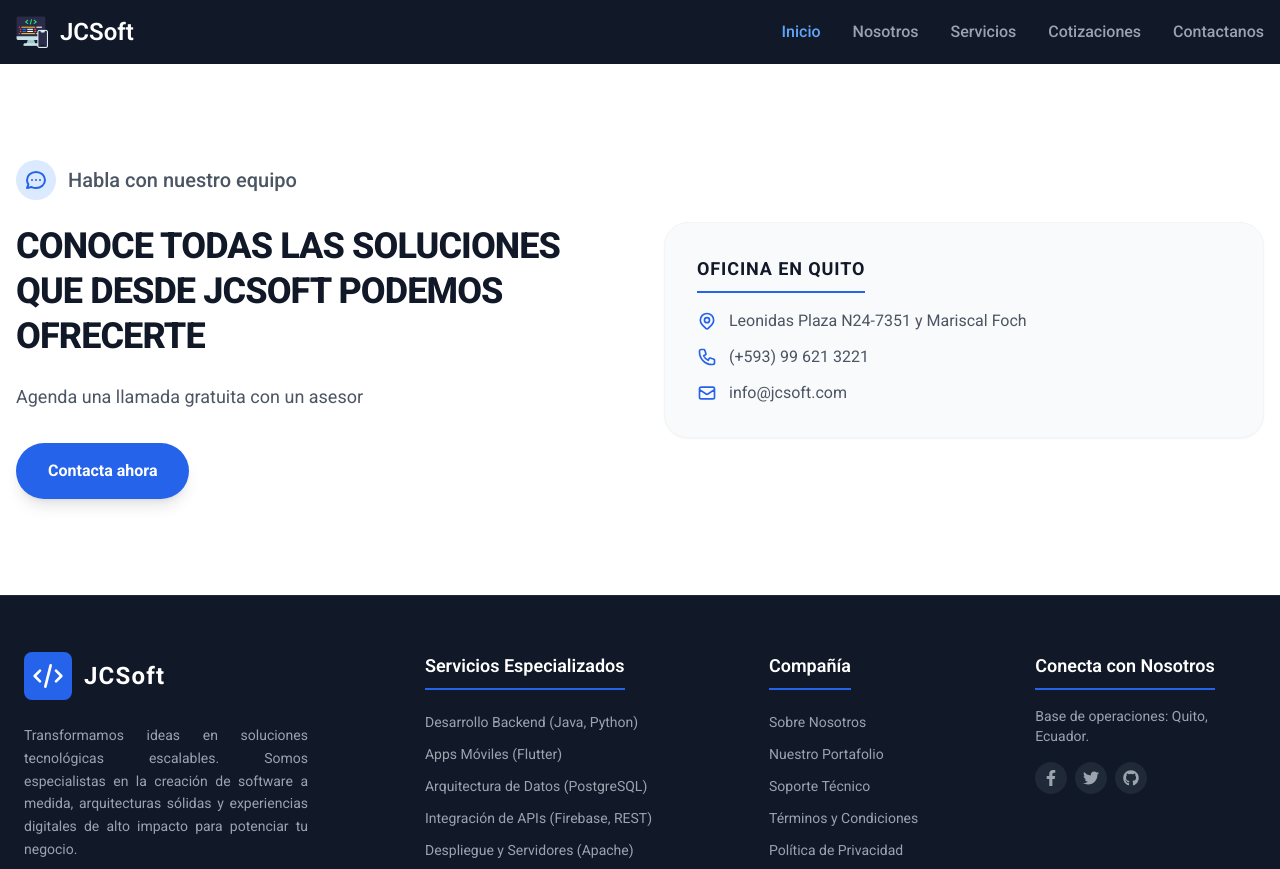
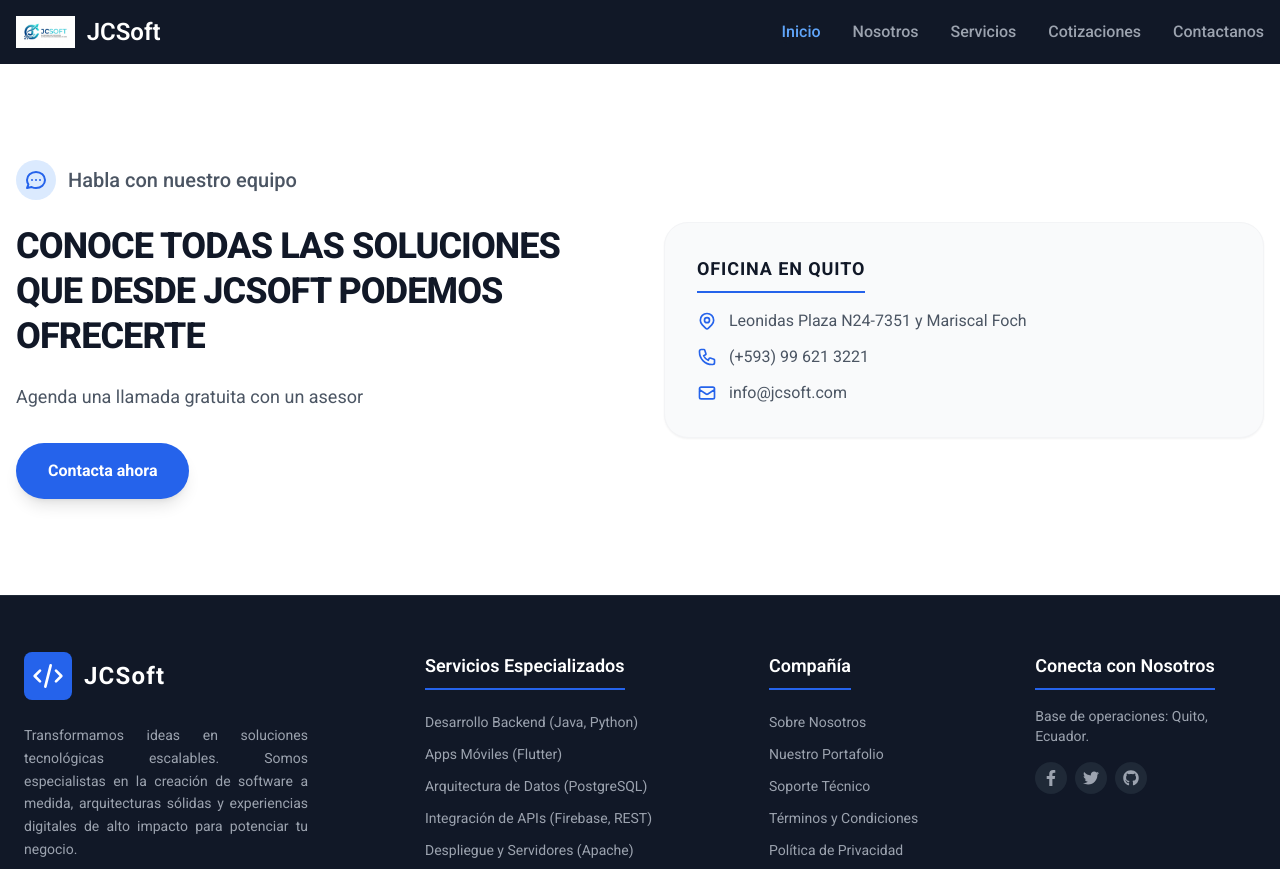
Before and after one commit to ChristhianLeon/proyectoIntegrador, a website built with Vite: page JCSoft/src/pages/contacto.html in a window 1280 px wide. Shown: the top 869 px of the page. Built offline with nearby package versions, Linux system fonts and the light colour scheme.

Commit message:
actualizado

```diff
--- a/JCSoft/src/pages/contacto.html
+++ b/JCSoft/src/pages/contacto.html
@@ -4,7 +4,7 @@
 <head>
     <meta charset="UTF-8">
     <meta name="viewport" content="width=device-width, initial-scale=1.0">
-    <link rel="icon" href="/src/assets/images/desarrollo-movil.png">
+    <link rel="icon" href="/src/assets/images/logo 3.jfif">
     <link rel="preconnect" href="https://fonts.googleapis.com">
     <link rel="preconnect" href="https://fonts.gstatic.com" crossorigin>
     <link href="https://fonts.googleapis.com/css2?family=Roboto:ital,wght@0,100..900;1,100..900&display=swap"
@@ -17,7 +17,7 @@
     <nav class="bg-gray-900 border-gray-800">
         <div class="max-w-screen-xl flex flex-wrap items-center justify-between mx-auto p-4">
             <a href="/index.html" class="flex items-center space-x-3 rtl:space-x-reverse">
-                <img src="../assets/images/desarrollo-movil.png" class="h-8" alt="Flowbite Logo" />
+                <img src="/src/assets/images/logo 2.jfif" class="h-8" alt="Flowbite Logo" />
                 <span class="self-center text-2xl font-semibold whitespace-nowrap text-white">JCSoft</span>
             </a>
             <button data-collapse-toggle="navbar-default" type="button"
```
Also changed, not shown: JCSoft/src/pages/nosotros.html (+1 -1 lines), JCSoft/src/pages/servicios.html (+2 -1 lines).
